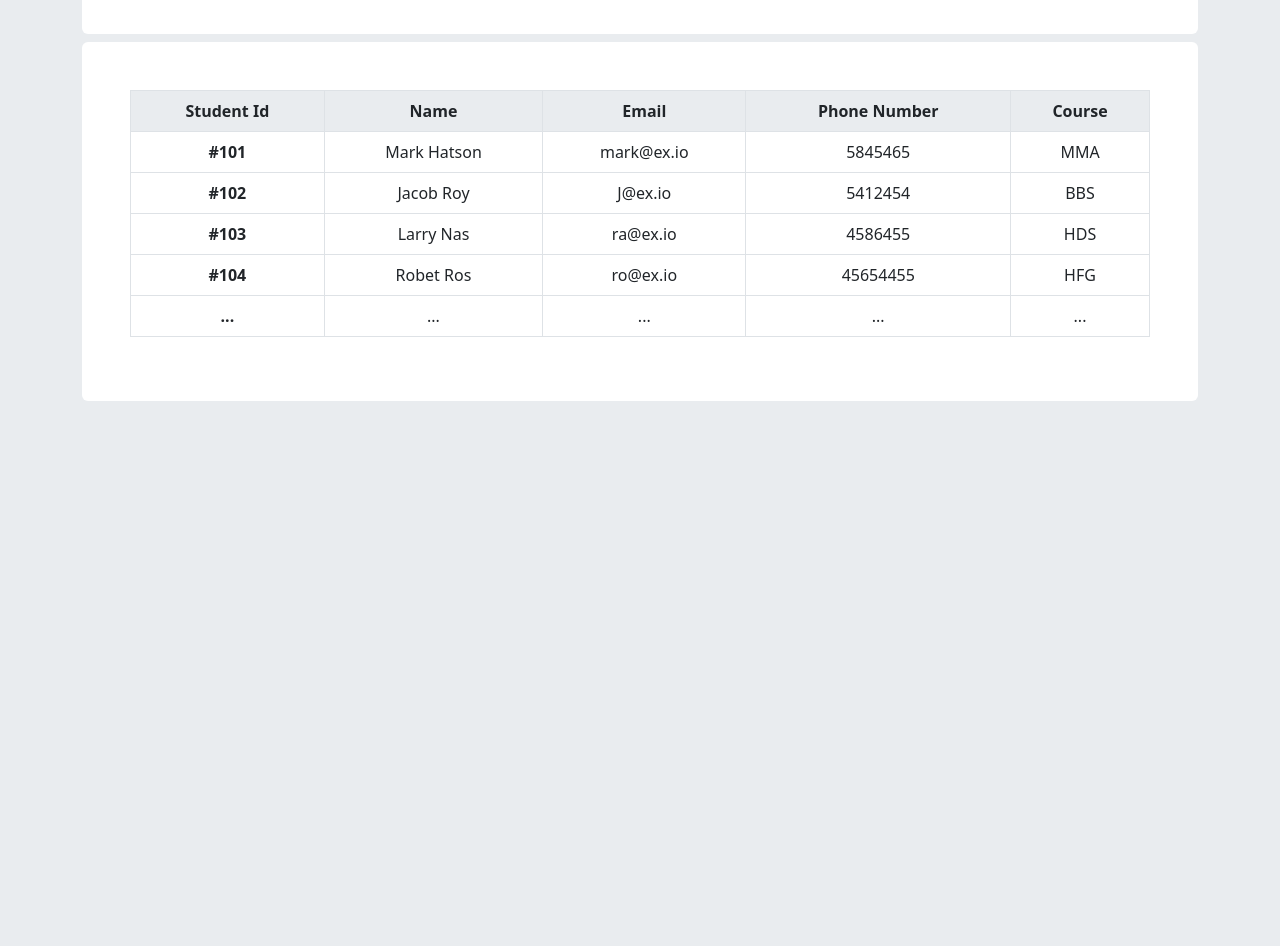
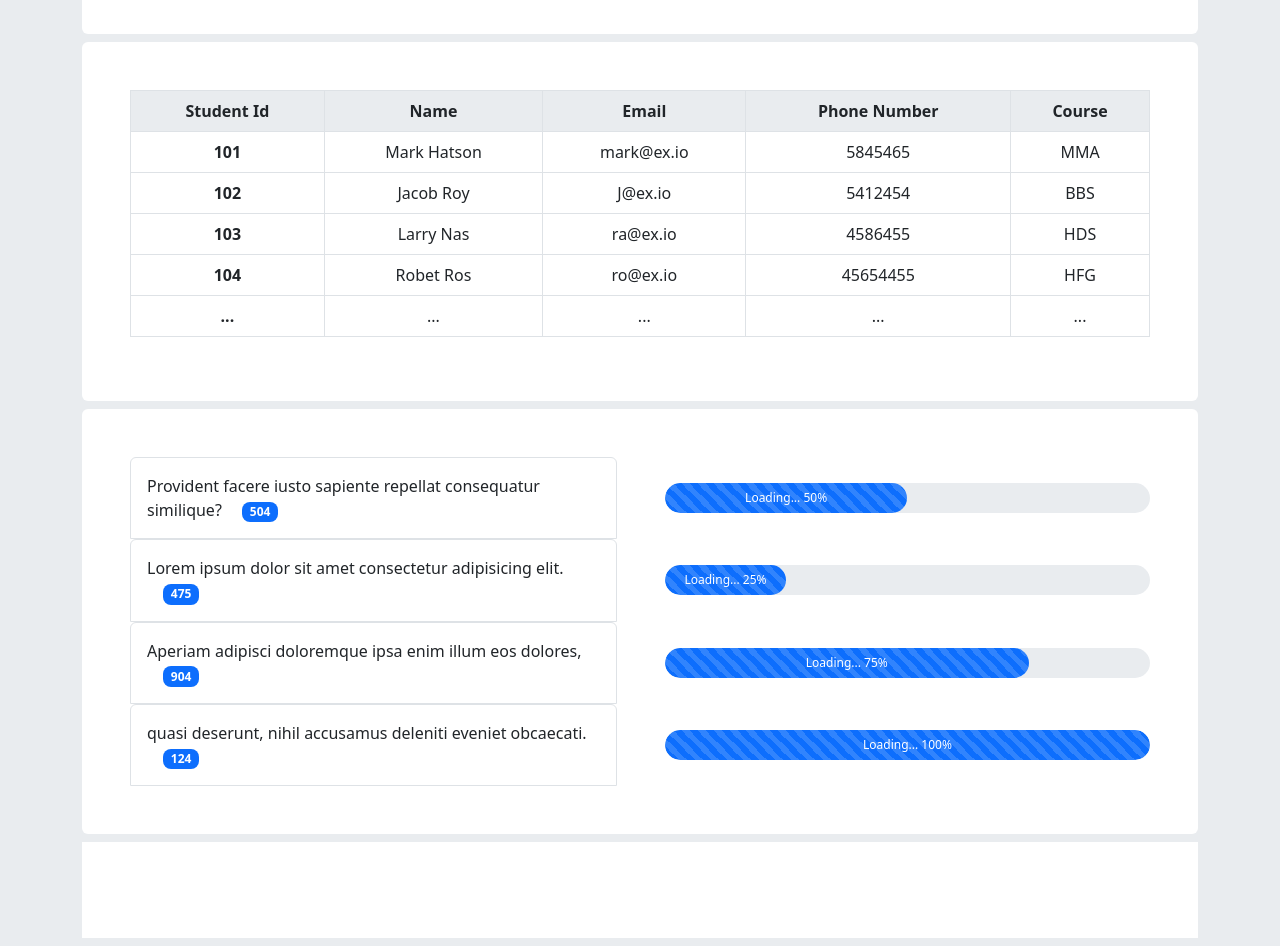
Before and after one commit to shant0786/Ostad-Assignment, a plain HTML site: page index.html in a window 1280 px wide. Shown: the part 960-1906 px from the top of the page. Before the commit the page ends 1369 px from the top, so only its background shows below. Drawn offline with nearby package versions, Linux system fonts and the light colour scheme.

Commit message:
feat:list and progress bar section complete

```diff
--- a/css/style.css
+++ b/css/style.css
@@ -48,3 +48,8 @@ transition: all 0.100s linear;
 -webkit-box-shadow: 1px 12px 5px -6px rgba(0,0,0,0.71);
 -moz-box-shadow: 1px 12px 5px -6px rgba(0,0,0,0.71);
 }
+
+.progress,.progress-bar{
+    height: 30px;
+    border-radius: 100px;
+}
--- a/index.html
+++ b/index.html
@@ -1,32 +1,25 @@
 <!DOCTYPE html>
 <html lang="en" data-bs-theme="light">
+
 <head>
 	<meta charset="utf-8" />
-		<meta
-			name="viewport"
-			content="width=device-width, initial-scale=1, shrink-to-fit=no" />
+	<meta name="viewport" content="width=device-width, initial-scale=1, shrink-to-fit=no" />
 	<meta name="description" content="" />
 	<meta name="author" content="" />
 	<title>Ostad Assignment</title>
 	<link rel="icon" type="image/x-icon" href="assets/ostadicon.svg" />
 	<link href="css/bootstrap.css" rel="stylesheet" />
 	<link href="css/style.css" rel="stylesheet" />
+	<link rel="stylesheet" href="https://cdn.jsdelivr.net/npm/bootstrap-icons@1.11.3/font/bootstrap-icons.min.css">
 	</head>
+
 <body class="d-flex flex-column bg-body-secondary">
 	<header>
 		<nav class="navbar navbar-expand-lg navbar-light sticky-top">
 			<div class="container px-5 bg-white py-4 rounded-2">
-					<a href="#" class="navbar-brand fw-bolder text-warning"
-						><img src="/assets/ostadicon.svg" alt="" /> Ostad</a
-					>
-					<button
-						class="navbar-toggler"
-						type="button"
-						data-toggle="collapse"
-						data-target="#navbarSupportedContent"
-						aria-controls="navbarSupportedContent"
-						aria-expanded="false"
-						aria-label="Toggle navigation">
+				<a href="#" class="navbar-brand fw-bolder text-warning"><img src="/assets/ostadicon.svg" alt="" /> Ostad</a>
+				<button class="navbar-toggler" type="button" data-toggle="collapse" data-target="#navbarSupportedContent"
+					aria-controls="navbarSupportedContent" aria-expanded="false" aria-label="Toggle navigation">
 					<span class="navbar-toggler-icon"> </span>
 				</button>
 
@@ -44,16 +37,8 @@
 
 						<li class="nav-item">
 							<div class="dropdown show">
-									<a
-										class="nav-link dropdown-toggle"
-										href="#"
-										id="Dropdown"
-										role="button"
-										data-bs-toggle="dropdown"
-										aria-haspopup="true"
-										aria-expanded="false"
-										>Menu</a
-									>
+								<a class="nav-link dropdown-toggle" href="#" id="Dropdown" role="button" data-bs-toggle="dropdown" aria-haspopup="true"
+									aria-expanded="false">Menu</a>
 								<div class="dropdown-menu" aria-labelledby="Dropdown">
 									<a class="dropdown-item" href="#">menu item 1</a>
 									<div class="dropdown-divider"></div>
@@ -77,21 +62,16 @@
 												<!-- card-1 -->
 												<div class="col-md-6 col-lg-3 col-sm-6 col-12">
 													<div class="card rounded-3 shadow-sm">
-								<img
-									class="img-fluid"
-									src="https://placehold.co/600x400"
-									alt="card-image" />
+							<img class="img-fluid" src="https://placehold.co/600x400" alt="card-image" />
 							<div class="card-body text-center" id="card-body-1">
-									<div
-										class="card-title fw-bolder border-5 rounded-4 border-bottom border-warning p-2">
+								<div class="card-title fw-bolder border-5 rounded-4 border-bottom border-warning p-2">
 									This a Card 1
 								</div>
 								<div class="card-text p-2">
 									Lorem ipsum dolor sit amet, consectetur adipisicing elit.
 									Velit quos asperiores placeat dolorum.
 								</div>
-									<div
-										class="d-flex justify-content-around align-items-center pb-3">
+								<div class="d-flex justify-content-around align-items-center pb-3">
 									<span class="text-success fw-bolder">Price 220$</span>
 									<button class="btn fw-bolder btn-outline-warning py-2">
 										Add to cart
@@ -104,21 +84,16 @@
 
 					<div class="col-md-6 col-lg-3 col-sm-6 col-12">
 						<div class="card rounded-2 shadow-sm">
-								<img
-									class="img-fluid"
-									src="https://placehold.co/600x400"
-									alt="card-image" />
+							<img class="img-fluid" src="https://placehold.co/600x400" alt="card-image" />
 							<div class="card-body text-center" id="card-body-2">
-									<div
-										class="card-title fw-bolder border-5 rounded-4 border-bottom border-warning p-2">
+								<div class="card-title fw-bolder border-5 rounded-4 border-bottom border-warning p-2">
 									This a Card 2
 								</div>
 								<div class="card-text p-2">
 									Lorem ipsum dolor sit amet, consectetur adipisicing elit.
 									Velit quos asperiores placeat dolorum.
 								</div>
-									<div
-										class="d-flex justify-content-around align-items-center pb-3">
+								<div class="d-flex justify-content-around align-items-center pb-3">
 									<span class="text-success fw-bolder">Price 220$</span>
 									<button class="btn fw-bolder btn-outline-warning py-2">
 										Add to cart
@@ -131,21 +106,16 @@
 								<!-- card 2 end  -->
 								<div class="col-md-6 col-lg-3 col-sm-6 col-12">
 									<div class="card rounded-3 shadow-sm">
-								<img
-									class="img-fluid"
-									src="https://placehold.co/600x400"
-									alt="card-image" />
+							<img class="img-fluid" src="https://placehold.co/600x400" alt="card-image" />
 							<div class="card-body text-center" id="card-body-3">
-									<div
-										class="card-title fw-bolder border-5 rounded-4 border-bottom border-warning p-2">
+								<div class="card-title fw-bolder border-5 rounded-4 border-bottom border-warning p-2">
 									This a Card 3
 								</div>
 								<div class="card-text p-2">
 									Lorem ipsum dolor sit amet, consectetur adipisicing elit.
 									Velit quos asperiores placeat dolorum.
 								</div>
-									<div
-										class="d-flex justify-content-around align-items-center pb-3">
+								<div class="d-flex justify-content-around align-items-center pb-3">
 									<span class="text-success fw-bolder">Price 220$</span>
 									<button class="btn fw-bolder btn-outline-warning py-2">
 										Add to cart
@@ -158,21 +128,16 @@
 
 					<div class="col-md-6 col-lg-3 col-sm-6 col-12">
 						<div class="card rounded-3 shadow-sm">
-								<img
-									class="img-fluid"
-									src="https://placehold.co/600x400"
-									alt="card-image" />
+							<img class="img-fluid" src="https://placehold.co/600x400" alt="card-image" />
 							<div class="card-body text-center" id="card-body-4">
-									<div
-										class="card-title fw-bolder border-5 rounded-4 border-bottom border-warning p-2">
+								<div class="card-title fw-bolder border-5 rounded-4 border-bottom border-warning p-2">
 									This a Card 4
 								</div>
 								<div class="card-text p-2">
 									Lorem ipsum dolor sit amet, consectetur adipisicing elit.
 									Velit quos asperiores placeat dolorum.
 								</div>
-									<div
-										class="d-flex justify-content-around align-items-center pb-3">
+								<div class="d-flex justify-content-around align-items-center pb-3">
 									<span class="text-success fw-bolder">Price 220$</span>
 									<button class="btn fw-bolder btn-outline-warning py-2">
 										Add to cart
@@ -190,8 +155,7 @@
 									<!-- Button section start  -->
 									<div
 										class="container col-md-12 col-sm-6 col-4 p-5 justify-content-around align-content-center bg-white g-0 g-sm-2 g-md-4 g-lg-5 rounded-2">
-					<div
-						class="d-flex flex-column flex-md-column align-items-center fw-bold bg-body-tertiary p-3 rounded-2">
+				<div class="d-flex flex-column flex-md-column align-items-center fw-bold bg-body-tertiary p-3 rounded-2">
 					<div class="g-row text-center">
 						<button class="m-2 btn btn-primary">Button 1</button>
 						<button class="m-2 btn btn-success">Button 2</button>
@@ -223,66 +187,109 @@
 				</section>
 				<section>
 					<!-- table section start  -->
-				<div class="bg-white my-2 rounded-2 p-5 text-center">
-					<div class="table-striped">
-						<table class="table table-bordered rounded-2 table-responsive">
-							<div class="row">
+			<div class="bg-white container my-2 rounded-2 p-5 text-center">
+				<table class="table table-bordered table-responsive">
 					<thead class="bg-body-secondary">
 						<tr>
-									<th >Student Id</th>
-									<th >Name</th>
-									<th >Email</th>
-									<th >Phone Number</th>
-									<th >Course</th>
+							<th>Student Id</th>
+							<th>Name</th>
+							<th>Email</th>
+							<th>Phone Number</th>
+							<th>Course</th>
 							</tr>
 							</thead>
 							<tbody>
 								<tr>
-									<th >#101</th>
+							<th>101</th>
 							<td>Mark Hatson</td>
 							<td>mark@ex.io</td>
 							<td>5845465</td>
 							<td>MMA</td>
 							</tr>
 							<tr>
-									<th >#102</th>
-									<td>Jacob Roy </td>
+							<th>102</th>
+							<td>Jacob Roy</td>
 							<td>J@ex.io</td>
 							<td>5412454</td>
 							<td>BBS</td>
 							</tr>
 							<tr>
-									<th >#103</th>
+							<th>103</th>
 							<td>Larry Nas</td>
 							<td>ra@ex.io</td>
 							<td>4586455</td>
 							<td>HDS</td>
 							</tr>
 							<tr>
-									<th >#104</th>
+							<th>104</th>
 							<td>Robet Ros</td>
 							<td>ro@ex.io</td>
 							<td>45654455</td>
 							<td>HFG</td>
 							</tr>
 							<tr>
-									<th >...</th>
+							<th>...</th>
 							<td>...</td>
 							<td>...</td>
 							<td>...</td>
 							<td>...</td>
 							</tr>
 							</tbody>
-							</div>
 				</table>
 				</div>
+				<!-- table end  -->
+				</section>
+				<!-- List and Progressbar Section  -->
+				<section>
+					<div class="container bg-white p-5 rounded-2 my-2">
+						<!-- BAR+LIST 1 -->
+						<div class="list-group d-flex flex-row gap-5 justify-content-center align-items-center">
+							<a href="#" class="list-group-item list-group-flush py-3 list-group-item-action w-50">Provident facere iusto
+								sapiente repellat consequatur similique? <span class="badge bg-primary rounded-3 mx-3">504</span></a>
+							<div class="progress d-inline-block w-50">
+								<div class="progress progress-bar progress-bar-striped" role="progressbar" aria-valuenow="50" aria-valuemin="0"
+									aria-valuemax="100" style="width:50%">Loading... 50%</div>
 							</div>
-				<!-- table end  -->
+						</div>
+						<!-- BAR+LIST 2 -->
+						<div class="list-group d-flex flex-row gap-5 justify-content-center align-items-center">
+							<a href="#" class="list-group-item list-group-flush py-3 list-group-item-action w-50"> Lorem ipsum dolor sit amet
+								consectetur adipisicing elit.<span class="badge bg-primary rounded-3 mx-3">475</span> </a>
+							<div class="progress d-inline-block w-50">
+								<div class="progress progress-bar progress-bar-striped" role="progressbar" aria-valuenow="25" aria-valuemin="0"
+									aria-valuemax="100" style="width:25%">Loading... 25%</div>
+							</div>
+						</div>
+						<!-- BAR+LIST 3 -->
+						<div class="list-group d-flex flex-row gap-5 justify-content-center align-items-center">
+							<a href="#" class="list-group-item list-group-flush py-3 list-group-item-action w-50">Aperiam adipisci doloremque
+								ipsa enim illum eos dolores, <span class="badge bg-primary rounded-3 mx-3">904</span></a>
+							<div class="progress d-inline-block w-50">
+								<div class="progress progress-bar progress-bar-striped" role="progressbar" aria-valuenow="75" aria-valuemin="0"
+									aria-valuemax="100" style="width:75%">Loading... 75%</div>
+							</div>
+						</div>
+						<!-- BAR+LIST 4 -->
+						<div class="list-group d-flex flex-row gap-5 justify-content-center align-items-center">
+							<a href="#" class="list-group-item list-group-flush py-3 list-group-item-action w-50">quasi deserunt, nihil
+								accusamus deleniti eveniet obcaecati.<span class="badge bg-primary rounded-3 mx-3">124</span></a>
+							<div class="progress d-inline-block w-50">
+								<div class="progress progress-bar progress-bar-striped" role="progressbar" aria-valuenow="100" aria-valuemin="0"
+									aria-valuemax="100" style="width:100%">Loading... 100%</div>
+							</div>
+						</div>
+							</div>
+							<!-- list and bar section end  -->
+							</section>
+							<section>
+								<div class="container bg-white p-5 my-2">
+								</div>
 							</section>
 
 		</main>
 		<script src="https://cdn.jsdelivr.net/npm/bootstrap@5.2.3/dist/js/bootstrap.bundle.min.js"></script>
 		</body>
+
 </html>
 
 <!--    Create some form using form-group bootstrap class.
```
Also changed, not shown: 1 other file. Lines whose indentation alone changed are shown as unchanged.
